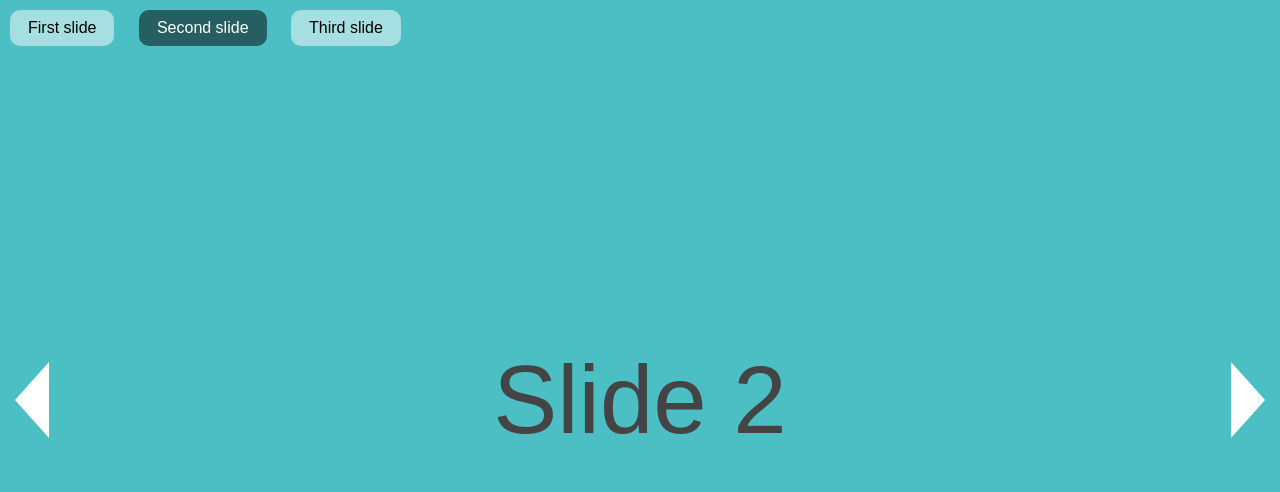
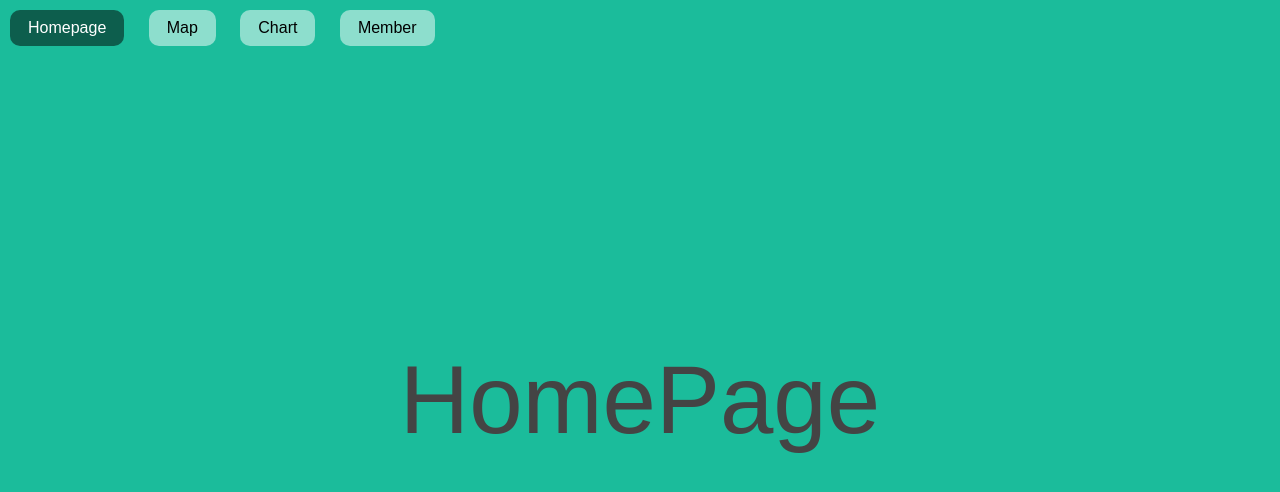
Before and after one commit to kartdsam/d3_2_demo, a website: page project/index.html in a window 1280 px wide. Drawn offline with nearby package versions, Linux system fonts and the light colour scheme.

Commit message:
add some title

```diff
--- a/project/index.html
+++ b/project/index.html
@@ -28,7 +28,7 @@
         $(document).ready(function() {
             $('#fullpage').fullpage({
               sectionsColor: ['#1bbc9b', '#4BBFC3', '#7BAABE', 'whitesmoke', '#ccddff'],
-              anchors: ['firstPage', 'secondPage', '3rdPage', '4thpage', 'lastPage'],
+              anchors: ['1stPage', '2ndPage', '3rdPage', '4thPage', '5thPage'],
               menu: '#menu',
             });
         });
@@ -38,37 +38,24 @@
 <body>
 
 <ul id="menu">
-    <li data-menuanchor="firstPage" class="active"><a href="#firstPage">First slide</a></li>
-    <li data-menuanchor="secondPage"><a href="#secondPage">Second slide</a></li>
-    <li data-menuanchor="3rdPage"><a href="#3rdPage">Third slide</a></li>
+    <li data-menuanchor="1stPage" class="active"><a href="#1stPage">Homepage</a></li>
+    <li data-menuanchor="2ndPage"><a href="#2ndPage">Map</a></li>
+    <li data-menuanchor="3rdPage"><a href="#3rdPage">Chart</a></li>
+    <li data-menuanchor="4thPage"><a href="#4thPage">Member</a></li>
 </ul>
 
 <div id="fullpage">
-    <div class="section " id="section0">
-        <h1>fullPage.js</h1>
-        <p>Continuous Scrolling Enabled</p>
-        <img src="imgs/fullPage.png" alt="fullPage" />
+    <div class="section active" id="section0">
+        <h1>HomePage</h1>
     </div>
-    <div class="section active" id="section1">
-        <div class="slide" id="slide1">
-            <div class="intro">
-                <h1>Around the world scrolling</h1>
-                <p>Go to the first section and scroll up or to the last one and scroll down to see how it works.</p>
-            </div>
-        </div>
-        <div class="slide active" id="slide2">
-            <h1>Slide 2</h1>
-        </div>
-        <div class="slide" id="slide3">
-            <h1>Slide 3</h1>
-        </div>
-
+    <div class="section" id="section1">
+        <h1>Map</h1>
     </div>
     <div class="section" id="section2">
-        <div class="intro">
-            <h1>Scroll Down</h1>
-            <p>And it will animate down to the first section</p>
-        </div>
+        <h1>Chart</h1>
+    </div>
+    <div class="section" id="section3">
+        <h1>Member</h1>
     </div>
 </div>
 
```
